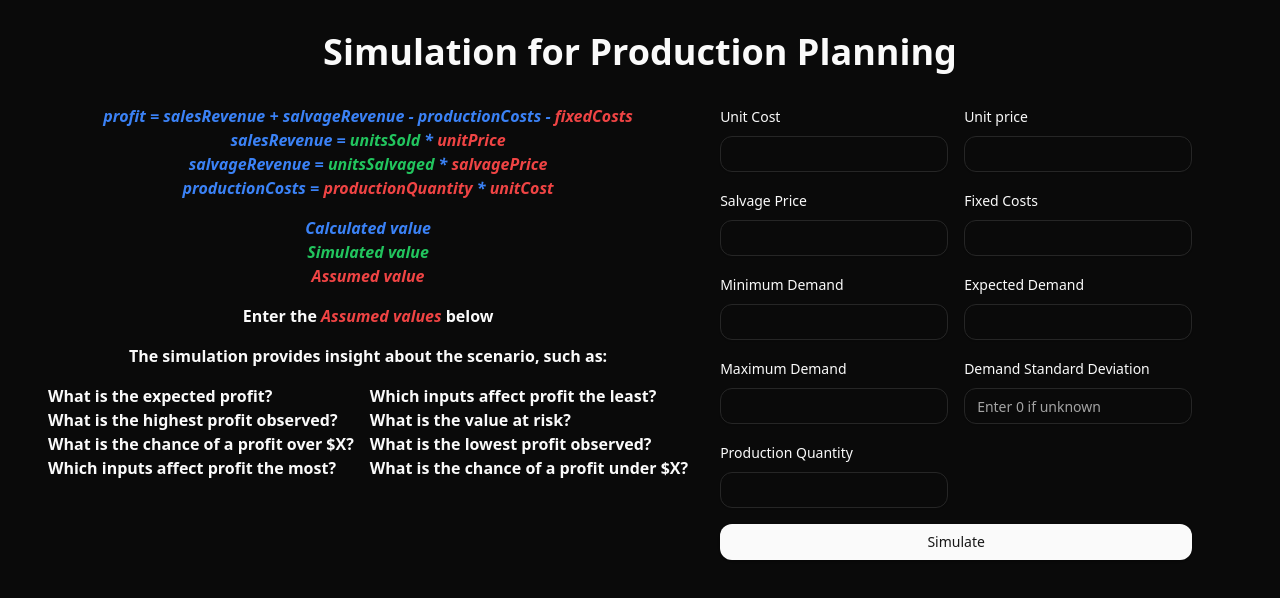
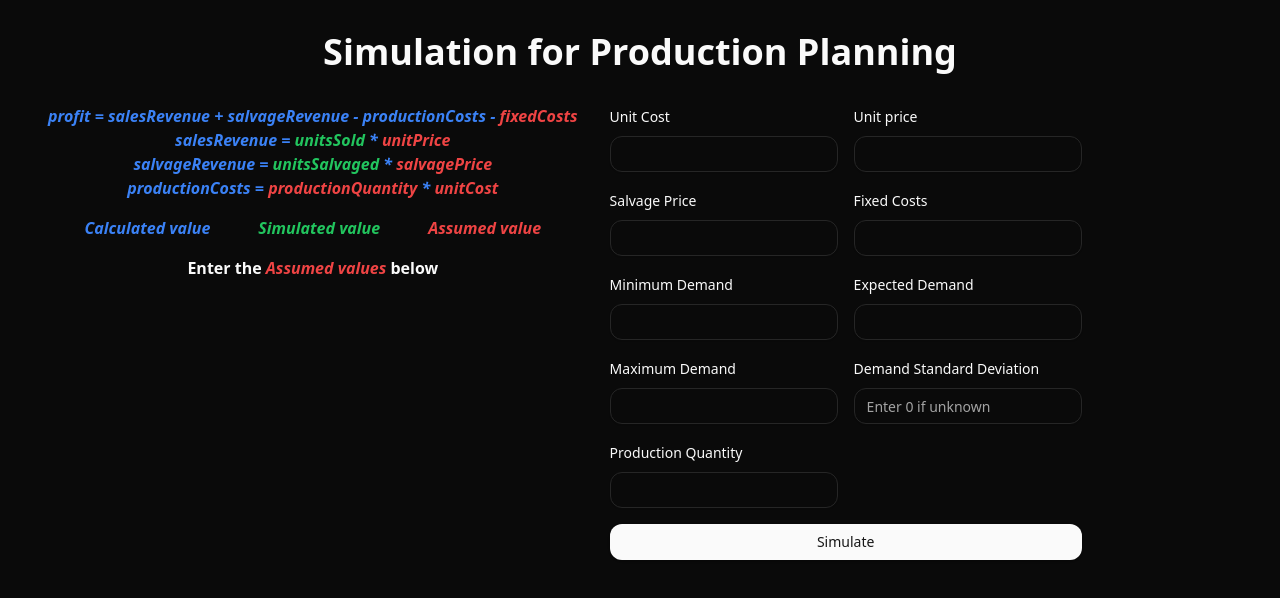
Before and after one commit to remilebeau/simulation, a Next.js app: page / in a window 1280 px wide. Shown: the top 598 px of the page. Built offline with nearby package versions, Linux system fonts and the light colour scheme.

Commit message:
update simulationInstructions

```diff
--- a/src/components/SimulationInstructions.tsx
+++ b/src/components/SimulationInstructions.tsx
@@ -20,7 +20,7 @@ export default function SimulationInstructions() {
           <var className="text-red-500"> unitCost</var>
         </li>
       </ul>
-      <ul className="flex flex-col justify-evenly italic">
+      <ul className="mx-auto flex flex-col italic sm:flex-row sm:gap-12">
         <li className="text-blue-500">Calculated value</li>
         <li className="text-green-500">Simulated value</li>
         <li className="text-red-500">Assumed value</li>
@@ -28,23 +28,6 @@ export default function SimulationInstructions() {
       <p>
         Enter the <var className="text-red-500">Assumed values </var>below
       </p>
-
-      <p>The simulation provides insight about the scenario, such as:</p>
-
-      <ul className="flex flex-col justify-evenly gap-4 text-left sm:flex-row">
-        <ul className="flex flex-col">
-          <li>What is the expected profit?</li>
-          <li>What is the highest profit observed?</li>
-          <li>What is the chance of a profit over $X?</li>
-          <li>Which inputs affect profit the most?</li>
-        </ul>
-        <ul className="flex-flex-col">
-          <li>Which inputs affect profit the least?</li>
-          <li>What is the value at risk?</li>
-          <li>What is the lowest profit observed?</li>
-          <li>What is the chance of a profit under $X?</li>
-        </ul>
-      </ul>
     </article>
   );
 }
```
